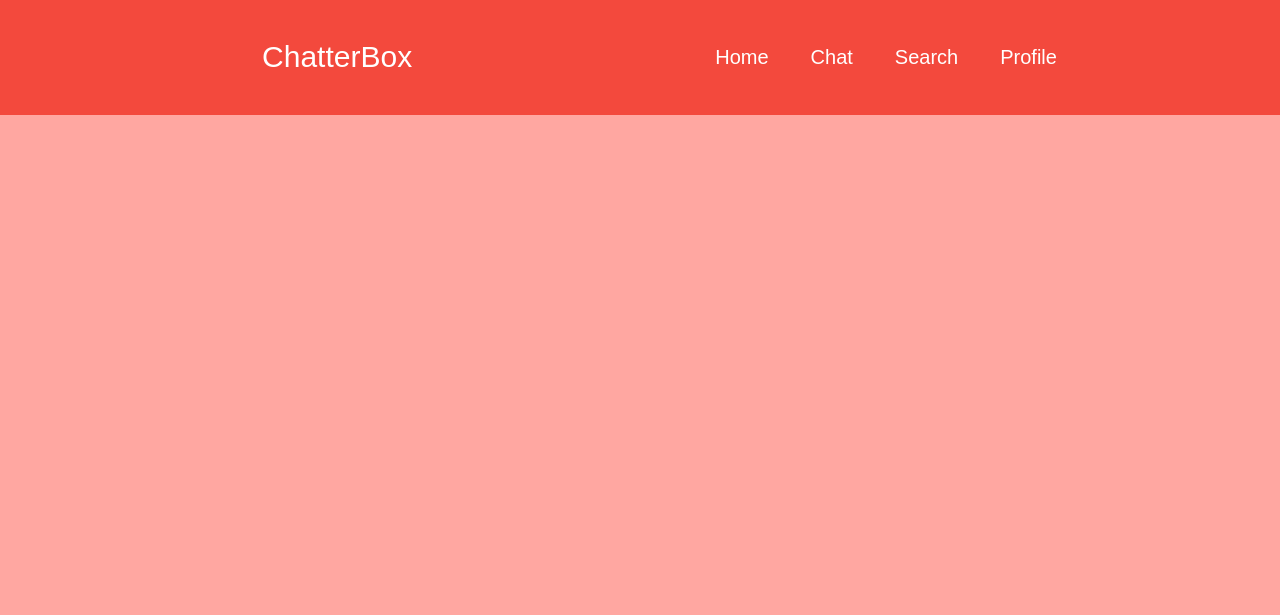
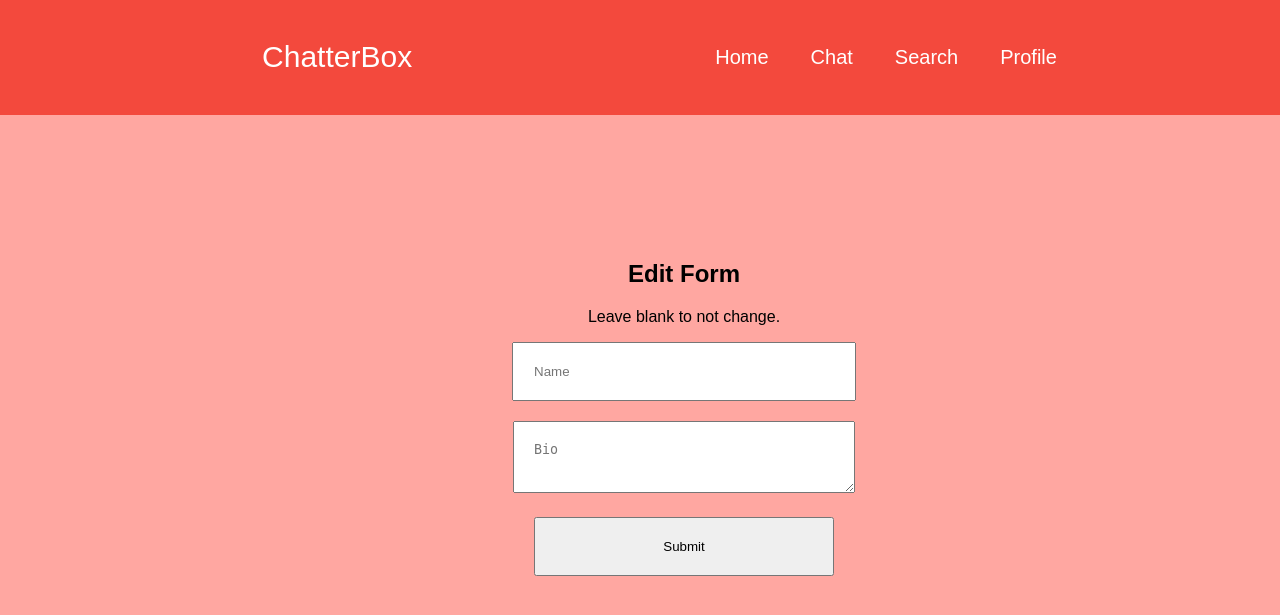
Before and after one commit to DarshanPattar/ChatterBox, a Flask app: page /profile/edit in a window 1280 px wide. Shown: the top 615 px of the page. Run offline with Flask 3, Linux system fonts and the light colour scheme; the visitor is signed in with stand-in values (Sample User, id 1).

Commit message:
Updated the profile edit page!

```diff
--- a/static/css/profile.css
+++ b/static/css/profile.css
@@ -31,3 +31,16 @@
 .btns:hover{
     background-color: rgb(209, 43, 32);
 }
+
+#editForm{
+    position: absolute;
+    top:30%;
+    left:40%;
+    text-align: center;
+}
+
+.editInp{
+    padding:20px;
+    margin-bottom: 20px;
+    width:300px;
+}
--- a/templates/html/editprofileForm.html
+++ b/templates/html/editprofileForm.html
@@ -3,9 +3,12 @@
 {%block title%}Edit Profile{%endblock%}
 
 {%block content%}
-<form action="/profile/edit" method = "post">
-    <input type="text" name="name" id="name"><br>
-    <input type="text" name="bio" id="bio"><br>
-    <input type="submit">
+
+<form action="/profile/edit" method = "post" id="editForm">
+    <h2>Edit Form</h2>
+    <p>Leave blank to not change.</p>
+    <input class="editInp" type="text" name="name" id="name" placeholder="Name"><br>
+    <textarea class="editInp" type="text" name="bio" id="bio" placeholder="Bio"></textarea><br>
+    <input class="editInp" type="submit">
 </form>
 {%endblock%}
```
